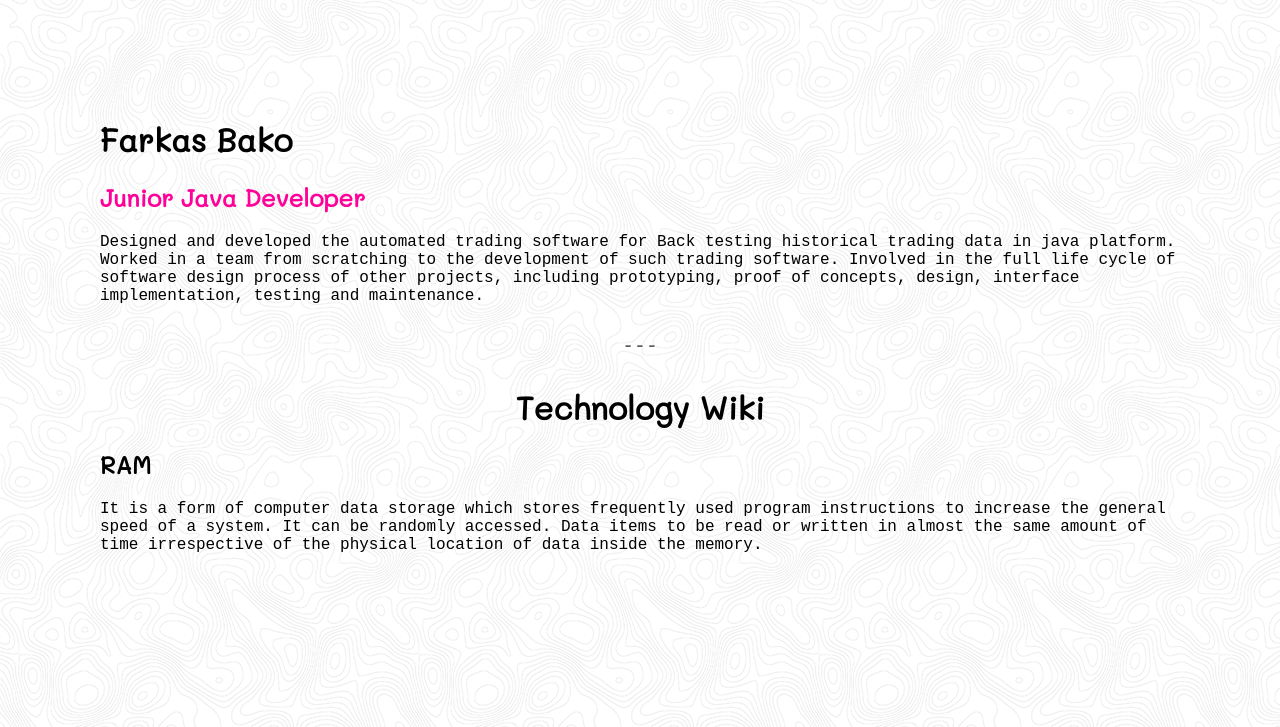
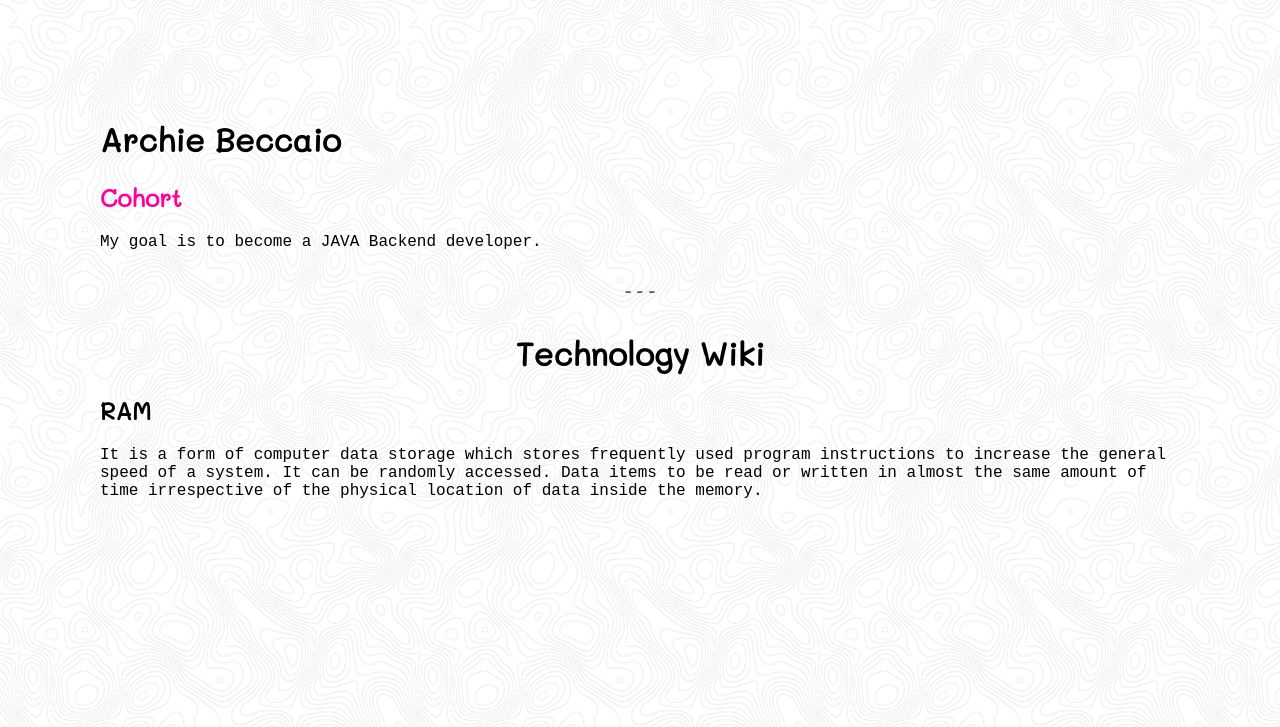
Before and after one commit to Ordash/Ordash.github.io, a plain HTML site: page index.html in a window 1280 px wide. Shown: the part 73-800 px from the top of the page. Drawn offline with Linux system fonts and the light colour scheme.

Commit message:
Updated html content

```diff
--- a/index.html
+++ b/index.html
@@ -28,17 +28,15 @@
 
 <div id="main">
         <h1>
-                <strong>Farkas Bako</strong>
+                <strong>Archie Beccaio</strong>
         </h1>
 
         <h2 class="subtitle">
-            Junior Java Developer
+            Cohort
         </h2>
 
         <div class="text">
-                Designed and developed the automated trading software for Back testing historical trading data in java platform.
-Worked in a team from scratching to the development of such trading software.
-Involved in the full life cycle of software design process of other projects, including prototyping, proof of concepts, design, interface implementation, testing and maintenance.
+                My goal is to become a JAVA Backend developer.
         </div>
 
         <div class="separator">
```
Also changed, not shown: 1 other file.
